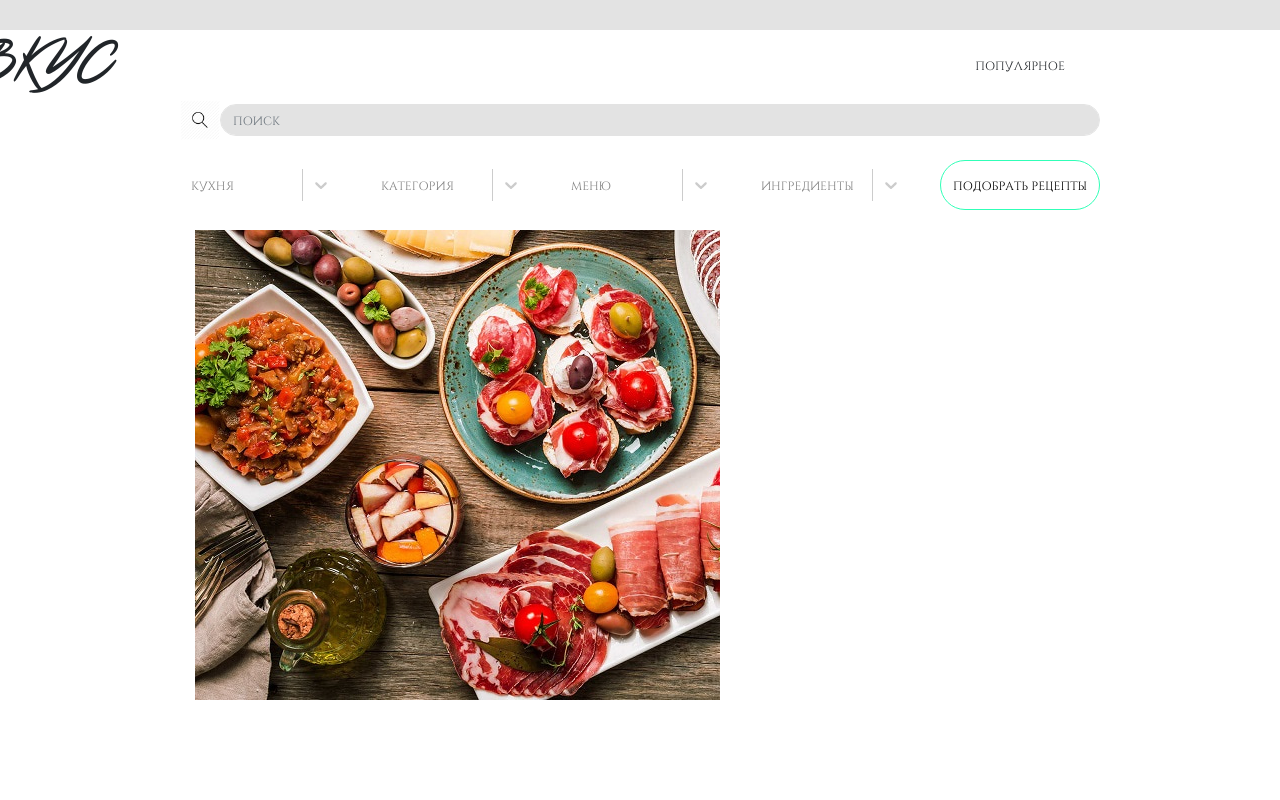
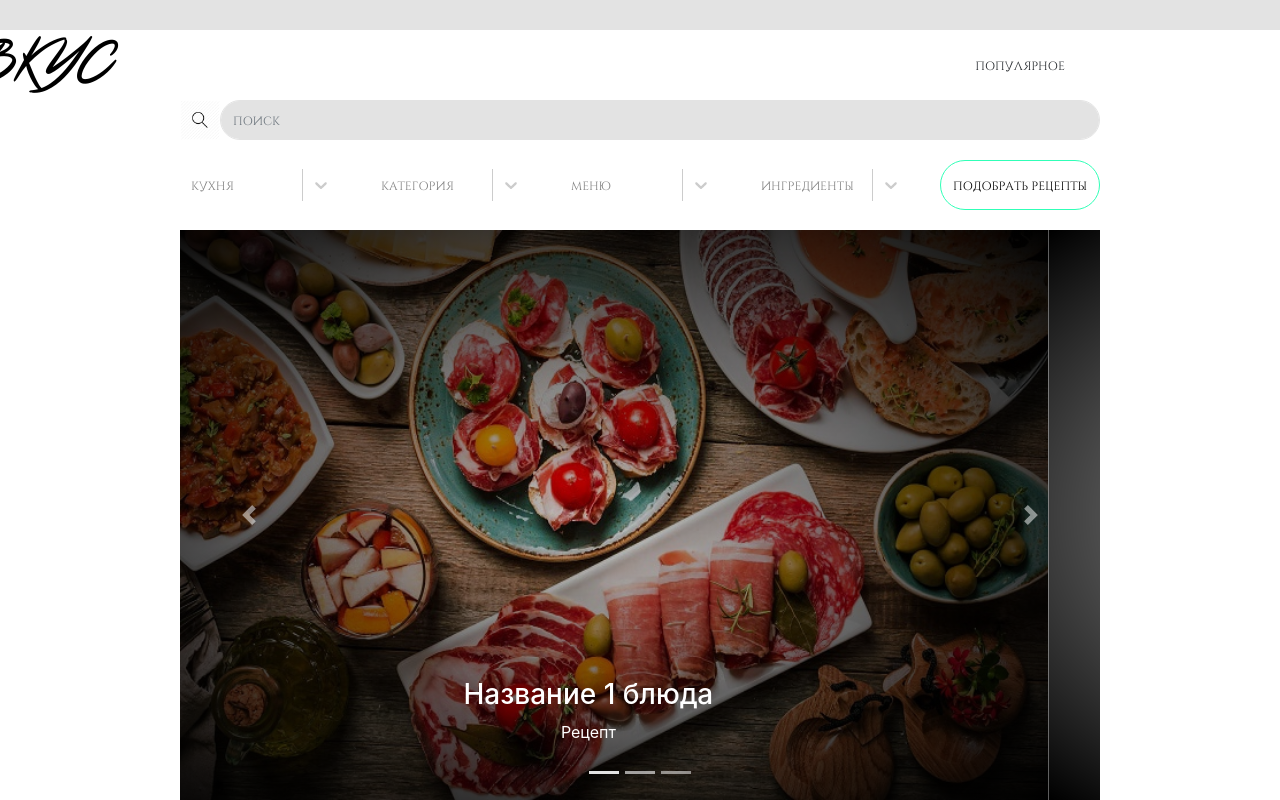
Before and after one commit to chernishow-dima/cookerybook, a React (Create React App) app in the folder frontend_book-of-recipe/: page / in a window 1280 px wide. Built offline with nearby package versions, Linux system fonts and the light colour scheme.

Commit message:
Make first routing in project

```diff
--- a/frontend_book-of-recipe/package.json
+++ b/frontend_book-of-recipe/package.json
@@ -7,6 +7,7 @@
     "react": "^16.12.0",
     "react-bootstrap": "^1.0.0-beta.16",
     "react-dom": "^16.12.0",
+    "react-router-dom": "^5.1.2",
     "react-scripts": "3.2.0",
     "react-select": "^3.0.8"
   },
--- a/frontend_book-of-recipe/public/index.html
+++ b/frontend_book-of-recipe/public/index.html
@@ -15,6 +15,8 @@
 <body>
   <noscript>You need to enable JavaScript to run this app.</noscript>
   <div id="root"></div>
+  <link rel="stylesheet" href="https://maxcdn.bootstrapcdn.com/bootstrap/4.3.1/css/bootstrap.min.css"
+    integrity="sha384-ggOyR0iXCbMQv3Xipma34MD+dH/1fQ784/j6cY/iJTQUOhcWr7x9JvoRxT2MZw1T" crossOrigin="anonymous" />
 </body>
 
 </html>
--- a/frontend_book-of-recipe/src/App.js
+++ b/frontend_book-of-recipe/src/App.js
@@ -1,27 +1,24 @@
 import React from 'react';
+import { BrowserRouter as Router, Switch, Route } from "react-router-dom";
 import { Container } from 'react-bootstrap';
-import Header from "./components/header"
-import './App.css';
+import Start from './pages/start';
+
+import Search from './pages/search';
+import Header from './components/header';
 import Navbar from './components/navbar';
 import SearchForm from './components/searchform';
-import PopularMainItem from './components/popularmainitem'
-function App() {
+export default function App() {
   return (
-    <>
+    <Router>
       <Header />
       <Container>
         <Navbar />
         <SearchForm />
-        <PopularMainItem />
       </Container>
-      <link
-        rel="stylesheet"
-        href="https://maxcdn.bootstrapcdn.com/bootstrap/4.3.1/css/bootstrap.min.css"
-        integrity="sha384-ggOyR0iXCbMQv3Xipma34MD+dH/1fQ784/j6cY/iJTQUOhcWr7x9JvoRxT2MZw1T"
-        crossOrigin="anonymous"
-      />
-    </>
+      <Switch>
+        <Route path='/search' component={Search}></Route>
+        <Route path='/' component={Start}></Route>
+      </Switch>
+    </Router>
   );
 }
-
-export default App;
--- a/frontend_book-of-recipe/src/components/navbar.css
+++ b/frontend_book-of-recipe/src/components/navbar.css
@@ -16,7 +16,14 @@
   display: flex;
   align-items: center;
   justify-content: center;
+  color: #000000;
+  text-decoration: none;
 }
+
+.logoContainer p:focus, .logoContainer p:hover, .logoContainer p:visited, .logoContainer p:link, .logoContainer p:active {
+  color: #000000;
+  text-decoration: none;
+  }
 
 .btn-mybutton{
   font-family: 'Cinzel';
--- a/frontend_book-of-recipe/src/components/navbar.jsx
+++ b/frontend_book-of-recipe/src/components/navbar.jsx
@@ -1,5 +1,6 @@
 import React, { Component } from 'react';
 import { Row, Button, Col, Container } from "react-bootstrap"
+import { Link } from 'react-router-dom';
 import "./navbar.css"
 export default class Navbar extends Component {
     state = {}
@@ -8,9 +9,11 @@ export default class Navbar extends Component {
             <>
                 <Row>
                     <Col lg="1">
-                        <Container bsPrefix='logoContainer'>
-                            <p>ВКУС</p>
-                        </Container>
+                        <Link to="/" style={{ textDecoration: 'none' }}>
+                            <Container bsPrefix='logoContainer'>
+                                <p>ВКУС</p>
+                            </Container>
+                        </Link>
                     </Col>
                     <Col lg="8"></Col>
                     <Col lg="2"><Button variant="mybutton">ПОПУЛЯРНОЕ</Button></Col>
--- a/frontend_book-of-recipe/src/components/popularmainitem.css
+++ b/frontend_book-of-recipe/src/components/popularmainitem.css
@@ -2,3 +2,29 @@
   width: 100%;
   overflow: hidden;
 }
+
+.radial-gradient::after{
+content: '';
+position: absolute;
+top: 0;
+left: 0;
+bottom: 0;
+right: 0;
+background: radial-gradient(rgba(0,0,0,0.2), rgba(0,0,0,1));
+overflow: hidden;
+height: calc(100vh - 230px);
+}
+
+
+.carousel-inner {
+width: 100%;
+height: calc(100vh - 230px);
+}
+
+img{
+background: no-repeat;
+height: calc(100vh - 230px);
+}
+.carousel-control-prev, .carousel-control-next{
+z-index: 0 !important;
+}
--- a/frontend_book-of-recipe/src/components/popularmainitem.jsx
+++ b/frontend_book-of-recipe/src/components/popularmainitem.jsx
@@ -1,5 +1,5 @@
 import React, { Component } from 'react';
-import { Row, Col, Container } from 'react-bootstrap';
+import { Row, Col, Container, Carousel } from 'react-bootstrap';
 import './popularmainitem.css';
 
 export default class PopularMainItem extends Component {
@@ -8,12 +8,49 @@ export default class PopularMainItem extends Component {
     return (
       <Row>
         <Col lg={1}></Col>
-        <Col lg={6}>
-          <Container className="img-container">
-            <img src="./img/meet.jpg" alt="" />
-          </Container>
-        </Col>
-        <Col lg={4}></Col>
+        <Col lg={10}>
+          <Carousel>
+            <Carousel.Item>
+              <div className="radial-gradient">
+                <img
+                  className="image d-block w-100"
+                  src="./img/meet.jpg"
+                  alt="First slide"
+                />
+              </div>
+              <Carousel.Caption>
+                <h3>Название 1 блюда</h3>
+                <p>Рецепт</p>
+              </Carousel.Caption>
+            </Carousel.Item>
+            <Carousel.Item>
+              <div className="radial-gradient">
+                <img
+                  className="image d-block w-100"
+                  src="./img/heart.png"
+                  alt="First slide"
+                />
+              </div>
+
+              <Carousel.Caption>
+                <h3>Название 2 блюда</h3>
+                <p>Рецепт</p>
+              </Carousel.Caption>
+            </Carousel.Item>
+            <Carousel.Item>
+              <div className="radial-gradient">
+                <img
+                  className="image d-block w-100"
+                  src="./img/pancakes.jpg"
+                  alt="First slide"
+                />
+              </div>
+              <Carousel.Caption>
+                <h3>Название 3 блюда</h3>
+                <p>Рецепт</p>
+              </Carousel.Caption>
+            </Carousel.Item>
+          </Carousel></Col>
         <Col lg={1}></Col>
       </Row>
     );
--- a/frontend_book-of-recipe/src/components/searchform.css
+++ b/frontend_book-of-recipe/src/components/searchform.css
@@ -21,7 +21,7 @@
   box-shadow: none !important;
   border-color: #e3e3e3 !important;
   background-color: #e3e3e3 !important;
-  height: 40px;
+  height: 40px !important;
   }
 
 
--- a/frontend_book-of-recipe/src/components/searchform.jsx
+++ b/frontend_book-of-recipe/src/components/searchform.jsx
@@ -1,5 +1,6 @@
 import React, { Component } from 'react';
 import { Form, Button, Row, Col } from 'react-bootstrap';
+import { Link } from 'react-router-dom';
 import Select from 'react-select';
 
 import './searchform.css'
@@ -25,6 +26,7 @@ const customStyles = {
 
   control: (base, state) => ({
     ...base,
+    zIndex: 9999,
     width: "100%",
     height: "50px",
     fontFamily: 'Cinzel',
@@ -133,7 +135,11 @@ export default class SearchForm extends Component {
               onChange={this.handleChange_ingredients}
             />
           </Col>
-          <Col lg={2}><Button bsPrefix="my_btn">ПОДОБРАТЬ РЕЦЕПТЫ</Button></Col>
+          <Col lg={2}><Link to="/search">
+            <Button bsPrefix="my_btn">
+              ПОДОБРАТЬ РЕЦЕПТЫ
+            </Button>
+          </Link></Col>
           <Col lg={1}></Col>
         </Row>
       </>
--- /dev/null
+++ b/frontend_book-of-recipe/src/pages/search.jsx
@@ -0,0 +1,9 @@
+import React, { Component } from 'react';
+export default class Search extends Component {
+  state = {}
+  render() {
+    return (
+      <h1>Страница поиска</h1>
+    );
+  }
+}
--- /dev/null
+++ b/frontend_book-of-recipe/src/pages/start.jsx
@@ -0,0 +1,20 @@
+import React, { Component } from 'react';
+import { Container } from 'react-bootstrap';
+import Header from "../components/header"
+import '../App.css';
+import Navbar from '../components/navbar';
+import SearchForm from '../components/searchform';
+import PopularMainItem from '../components/popularmainitem'
+
+export default class Start extends Component {
+  render() {
+    return (
+      <>
+        <Container>
+          <PopularMainItem />
+        </Container>
+      </>
+    )
+  };
+
+}
```
Also changed, not shown: 1 other file (tests, documents, lock files or other folders).
